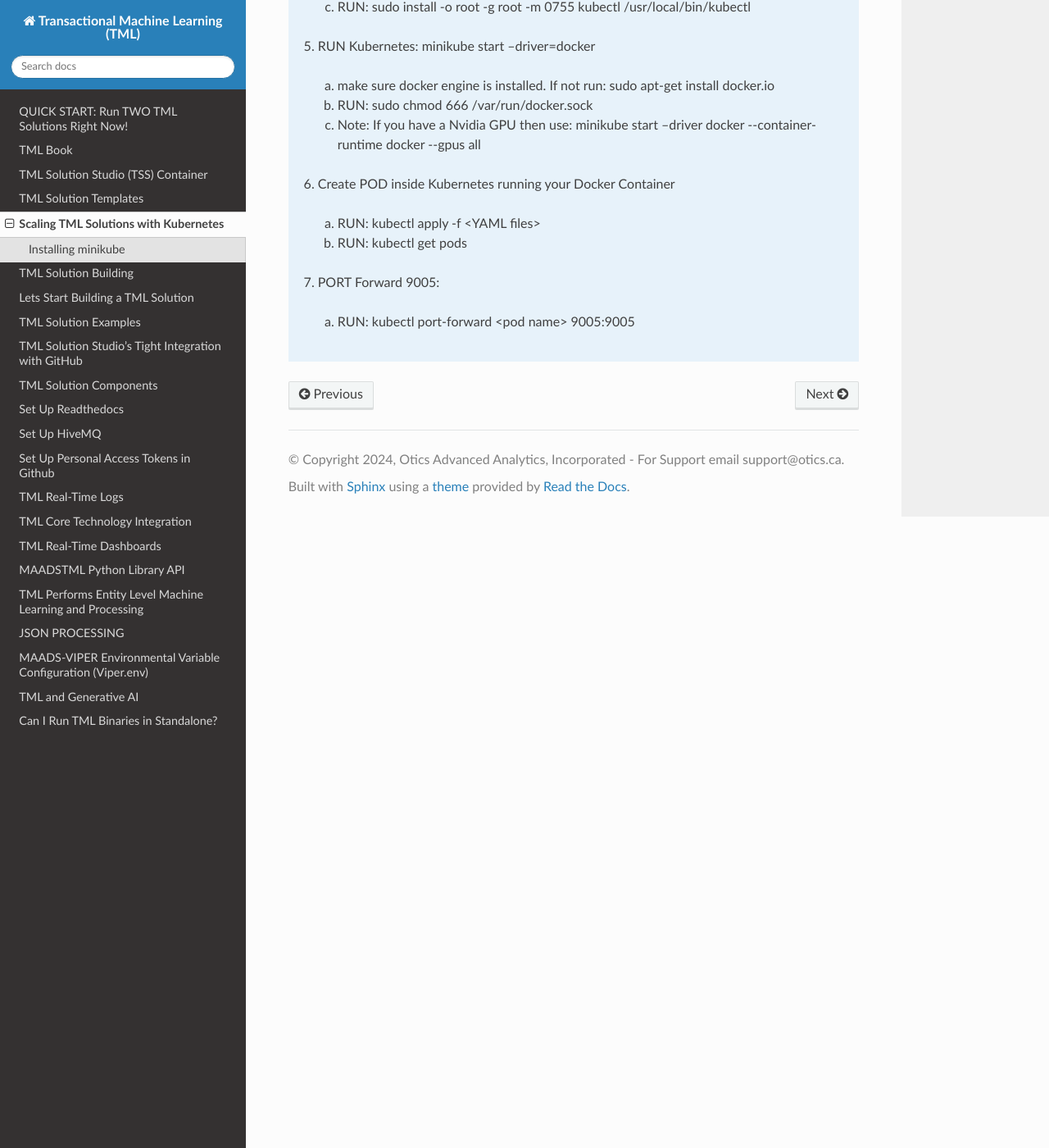
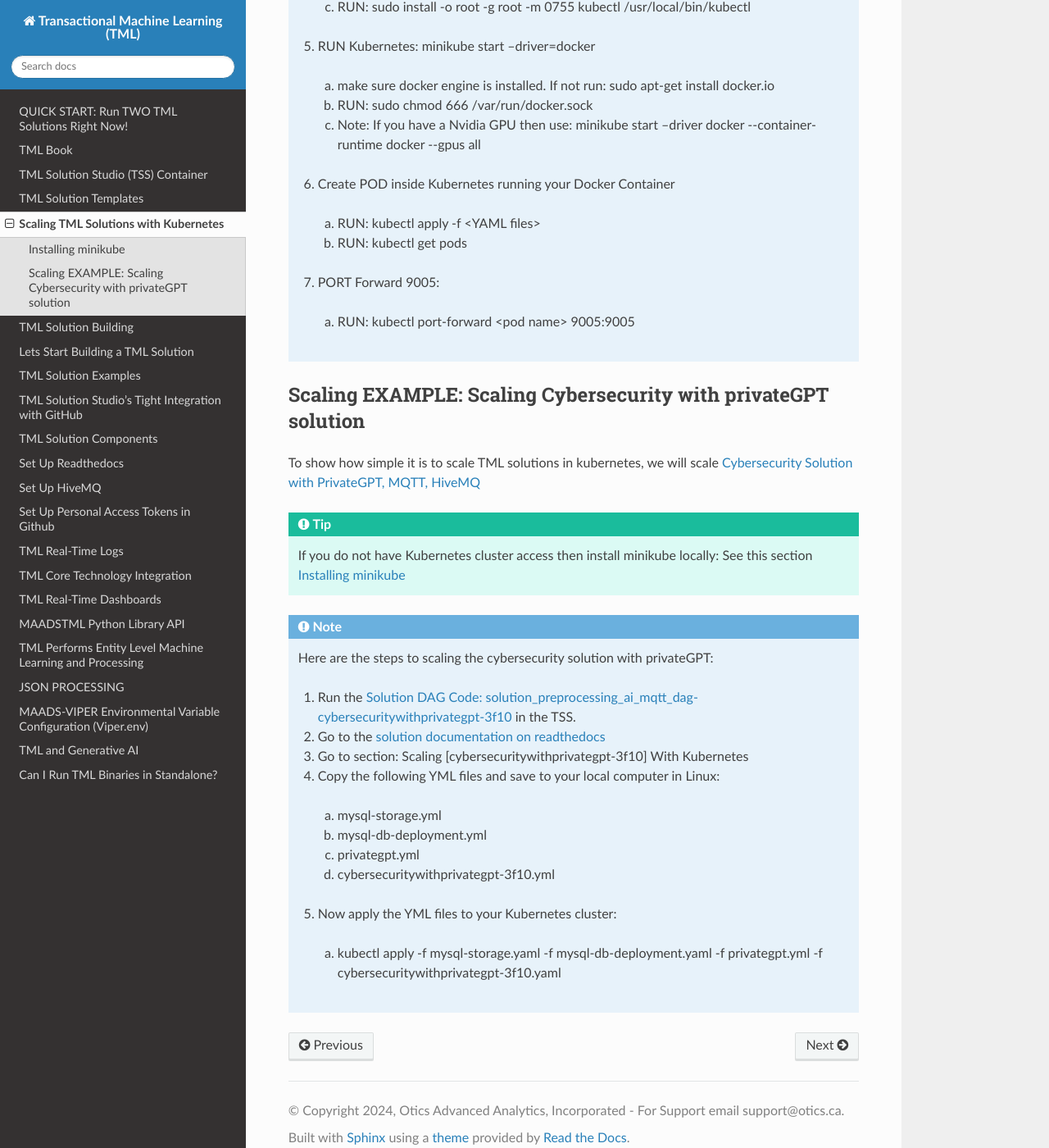
Before and after one commit to smaurice101/readthedocs, a Sphinx documentation site: the page built from docs/source/kube.rst, in a window 1280 px wide and 1400 px high, scrolled down 2574 px. Shown: the whole window at 82% size. Built offline with Sphinx 7.4.7 and the Read the Docs theme 3.1.0, drawn with Linux system fonts in a browser that asks for light colours.

Commit message:
Update kube.rst

```diff
--- a/docs/source/kube.rst
+++ b/docs/source/kube.rst
@@ -98,3 +98,25 @@ Follow these steps to install minikube - which is a 1 node kubernetes cluster fo
 
       7.	PORT Forward 9005:
        a. RUN: kubectl port-forward <pod name> 9005:9005
+
+Scaling EXAMPLE: Scaling Cybersecurity with privateGPT solution
+--------------------------------------------
+
+To show how simple it is to scale TML solutions in kubernetes, we will scale :ref:`Cybersecurity Solution with PrivateGPT, MQTT, HiveMQ`
+
+.. tip::
+   If you do not have Kubernetes cluster access then install minikube locally: See this section :ref:`Installing minikube`
+
+.. note::
+   Here are the steps to scaling the cybersecurity solution with privateGPT:
+
+   1. Run the :ref:`Solution DAG Code: solution_preprocessing_ai_mqtt_dag-cybersecuritywithprivategpt-3f10` in the TSS.
+   2. Go to the `solution documentation on readthedocs <https://cybersecuritywithprivategpt-3f10.readthedocs.io/en/latest/index.html>`_
+   3. Go to section: Scaling [cybersecuritywithprivategpt-3f10] With Kubernetes
+   4. Copy the following YML files and save to your local computer in Linux:
+     a. mysql-storage.yml
+     b. mysql-db-deployment.yml
+     c. privategpt.yml
+     d. cybersecuritywithprivategpt-3f10.yml
+   5. Now apply the YML files to your Kubernetes cluster:
+     a. kubectl apply -f mysql-storage.yaml -f mysql-db-deployment.yaml -f privategpt.yml -f cybersecuritywithprivategpt-3f10.yaml
```
